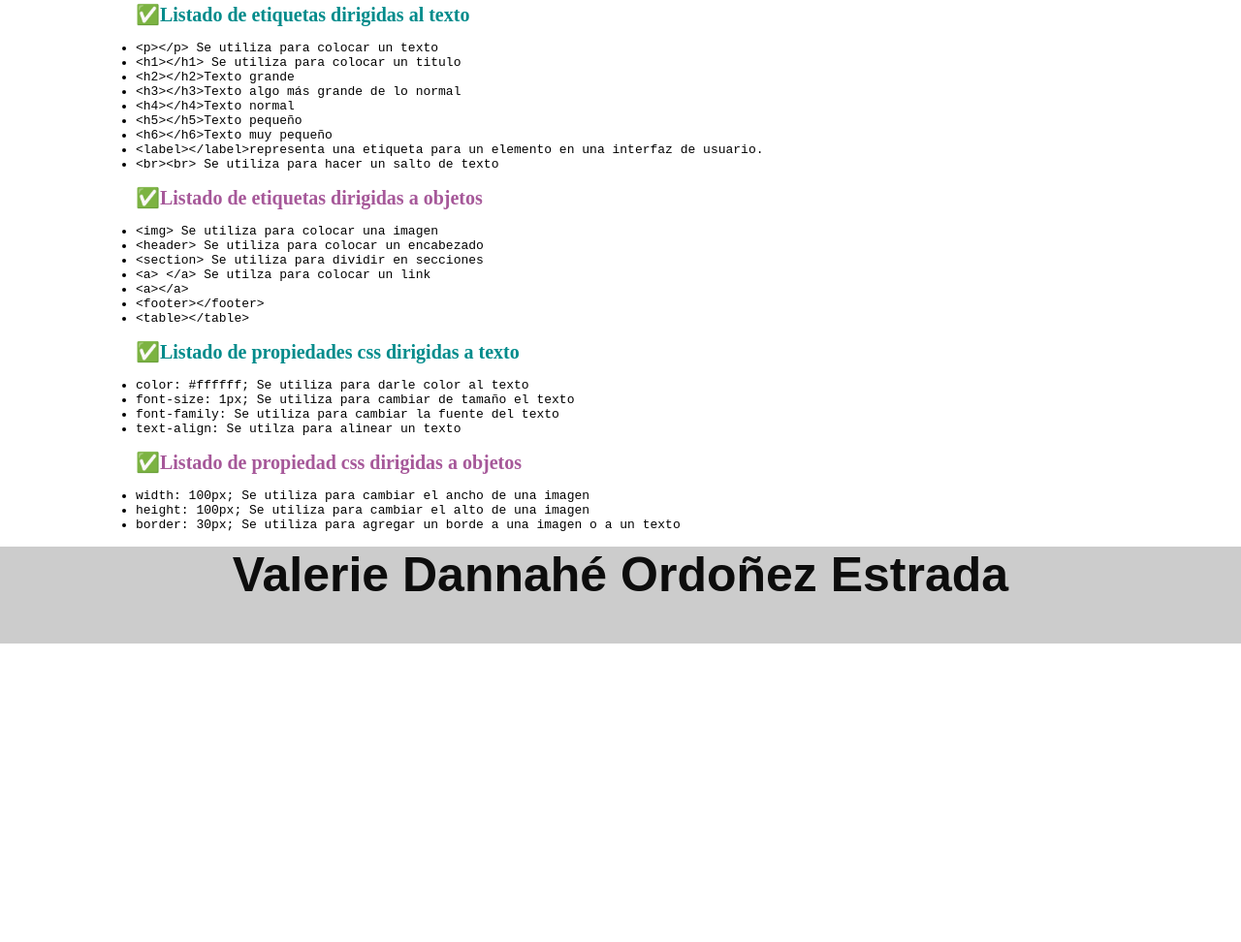
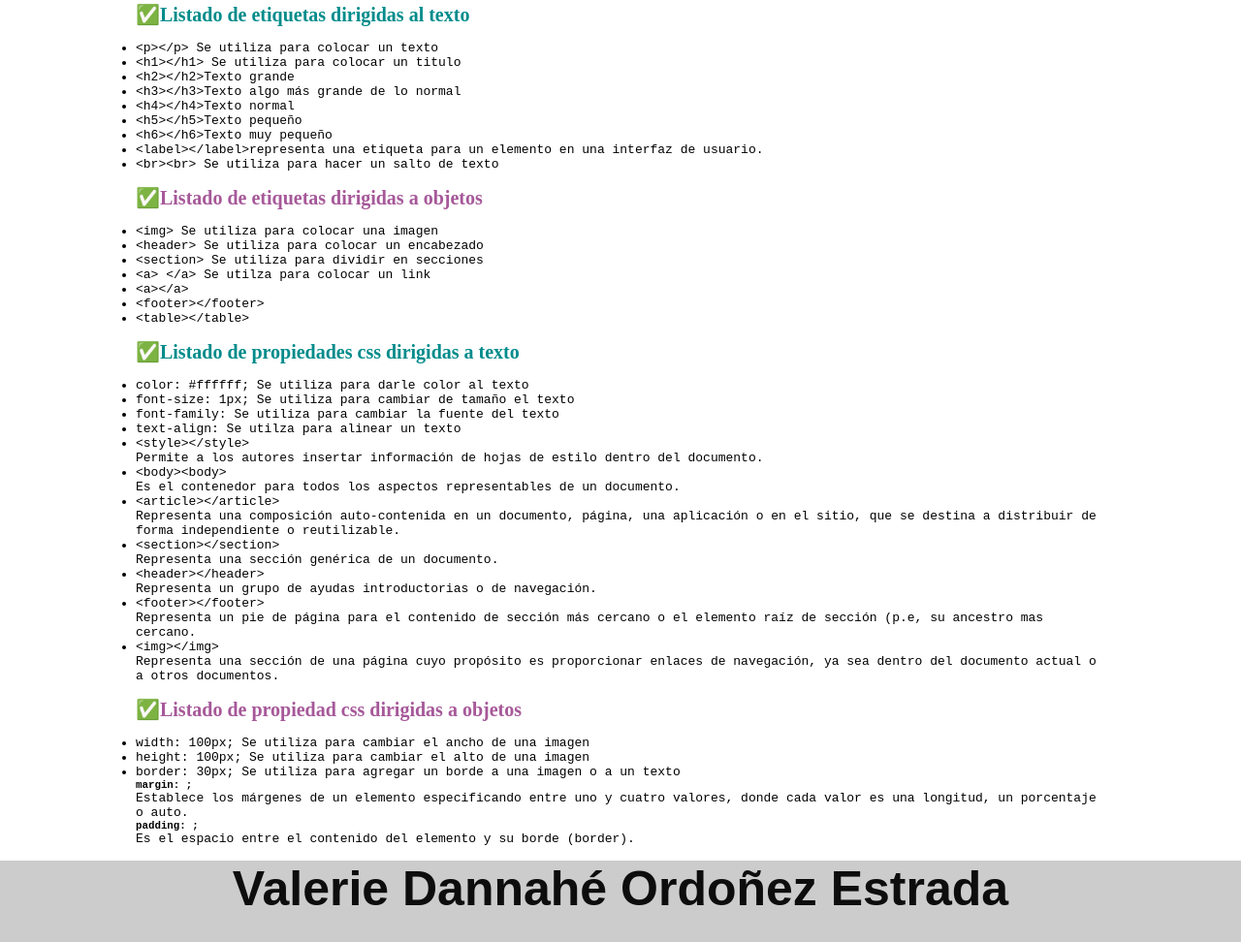
Before and after one commit to valerieoe2003/Diccionario, a plain HTML site: page index.html in a window 1280 px wide. Shown: the part 262-1234 px from the top of the page at 97% size. Before the commit the page ends 926 px from the top, so only its background shows below. Drawn offline with Linux system fonts and the light colour scheme.

Commit message:
Update index.html

```diff
--- a/index.html
+++ b/index.html
@@ -75,6 +75,27 @@
             <li> font-size: 1px; Se utiliza para cambiar de tamaño el texto</li>
             <li> font-family: Se utiliza para cambiar la fuente del texto</li>
             <li> text-align: Se utilza para alinear un texto</li>
+            <li>&lt;style&gt;&lt;/style&gt;</li>
+                <p class="funcion"> Permite a los autores insertar información de hojas de estilo dentro del documento.</p>
+
+            <li>&lt;body&gt;&lt;body&gt;</li>
+                <p class="funcion">Es el contenedor para todos los aspectos representables de un documento.</p>
+
+            <li>&lt;article&gt;&lt;/article&gt;</li>
+                <p class="funcion"> Representa una composición auto-contenida en un documento, página, una aplicación o en el sitio, que se destina a distribuir de forma independiente o reutilizable.</p>
+
+            <li>&lt;section&gt;&lt;/section&gt;</li>
+                <p class="funcion">Representa una sección genérica de un documento.</p>
+
+            <li>&lt;header&gt;&lt;/header&gt;</li>
+                <p class="funcion">Representa un grupo de ayudas introductorias o de navegación.</p>
+
+            <li>&lt;footer&gt;&lt;/footer&gt;</li>
+                <p class="funcion">Representa un pie de página para el contenido de sección más cercano o el elemento raíz de sección (p.e, su ancestro mas cercano.</p>
+
+            <li>&lt;img&gt;&lt;/img&gt;</li>
+                <p class="funcion">Representa una sección de una página cuyo propósito es proporcionar enlaces de navegación, ya sea dentro del documento actual o a otros documentos.</p>
+
             <br>
         </ul>
 
@@ -84,6 +105,11 @@
             <li> width: 100px; Se utiliza para cambiar el ancho de una imagen</li>
             <li> height: 100px; Se utiliza para cambiar el alto de una imagen</li>
             <li> border: 30px; Se utiliza para agregar un borde a una imagen o a un texto</li>
+                        <h5>margin: ;</h5>
+                <p class="funcion"> Establece los márgenes de un elemento especificando entre uno y cuatro valores, donde cada valor es una longitud, un porcentaje o auto.</p>
+
+            <h5>padding: ;</h5>
+                <p class="funcion"> Es el espacio entre el contenido del elemento y su borde (border).</p>
             <br>
         </ul>
     </section>
```
